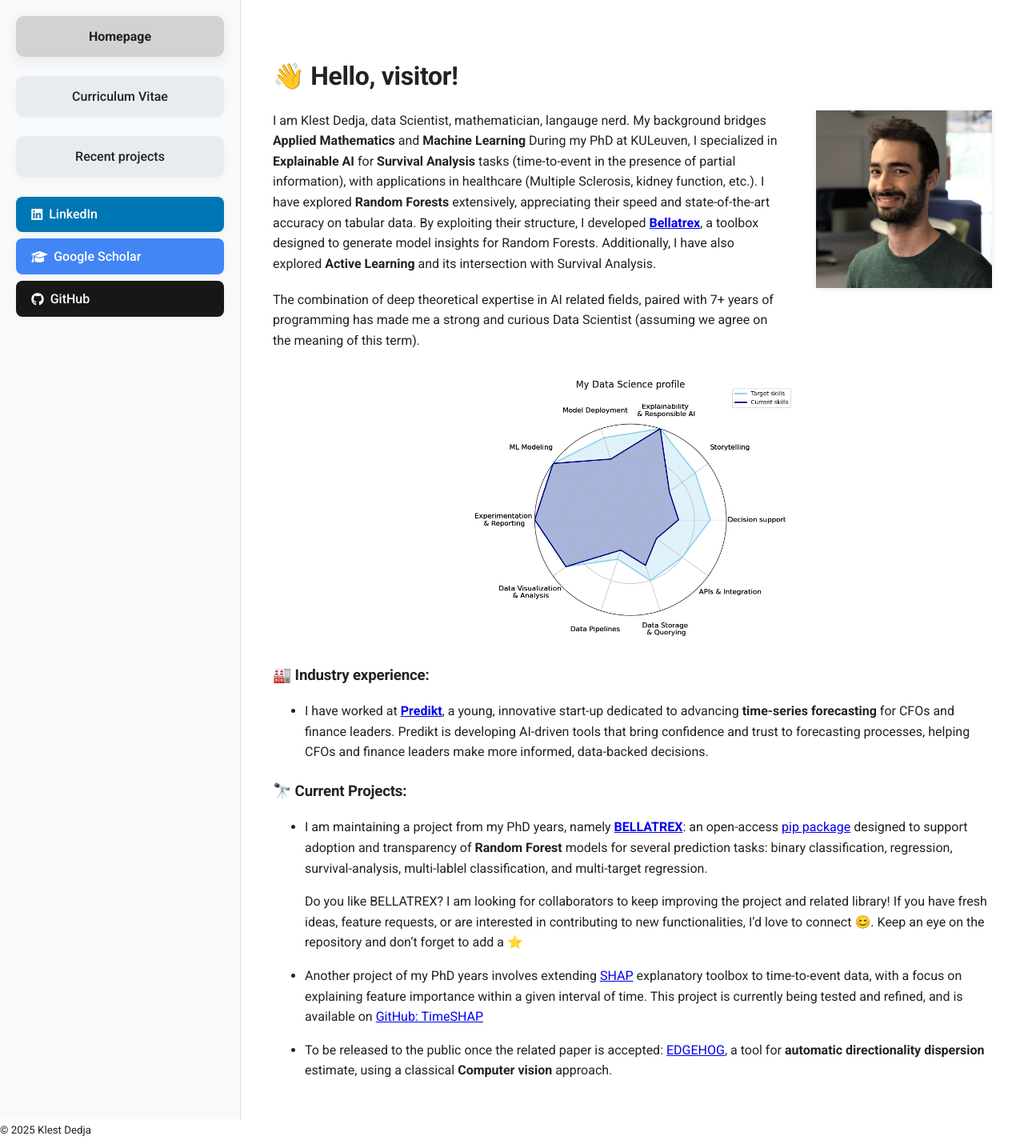
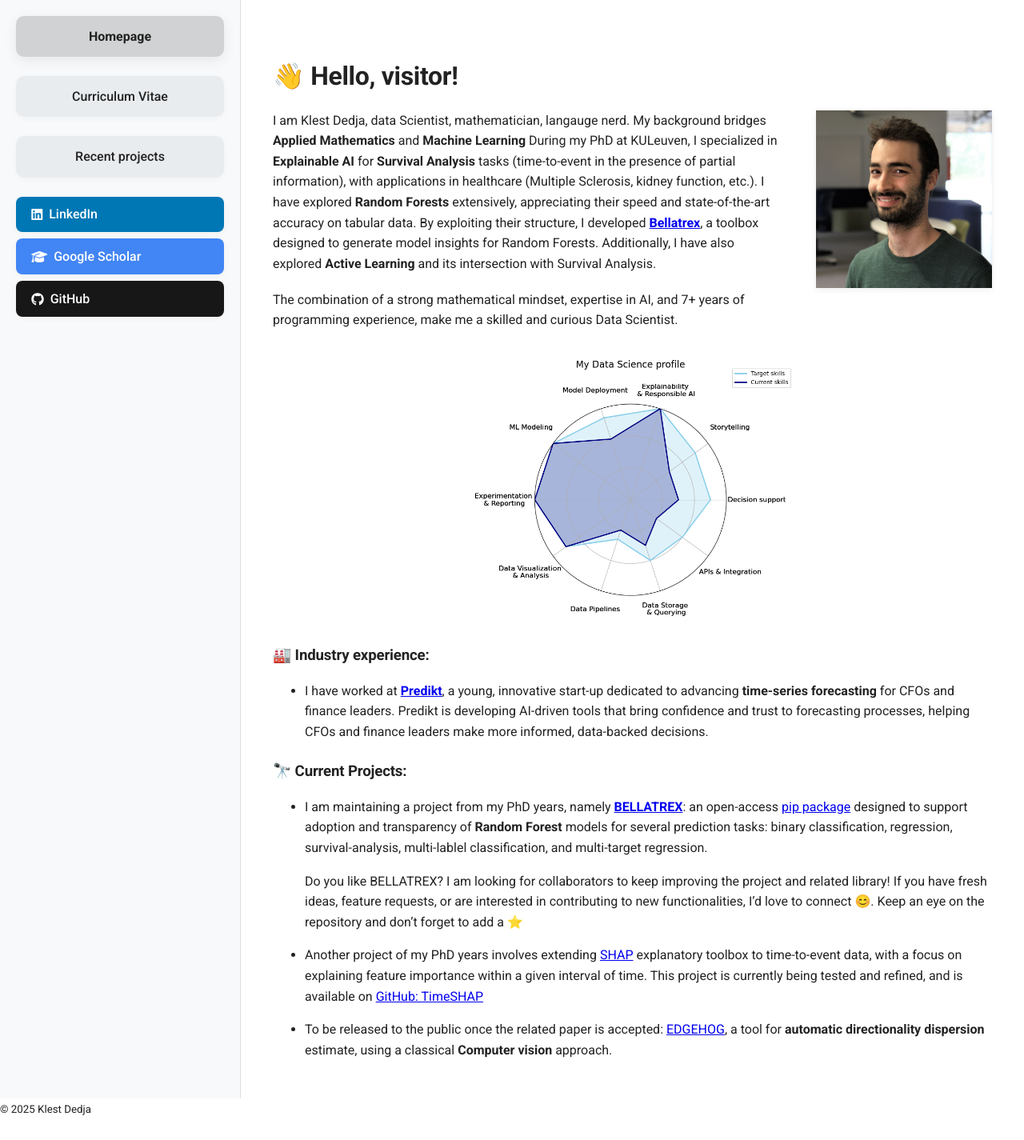
Before and after one commit to KlestDedja/klestdedja.github.io, a Jekyll site: the page built from index.md, in a window 1280 px wide. Shown: the whole page at 80% size. Built offline with Jekyll 4.4.1, drawn with Linux system fonts in a browser that asks for light colours; after the commit the page ends 1399 px from its top, so only the background shows below that.

Commit message:
editing last intro sentence

```diff
--- a/index.md
+++ b/index.md
@@ -12,7 +12,7 @@ title: "Klest Dedja's website"
   I have explored <strong>Random Forests</strong> extensively, appreciating  their speed and state-of-the-art accuracy on tabular data. By exploiting their structure, I developed <a href="https://github.com/klestdedja/bellatrex"><strong>Bellatrex</strong></a>, a toolbox designed to generate model insights for Random Forests. Additionally, I have also explored <strong>Active Learning</strong> and its intersection with Survival Analysis.<br>
 
     <p style="margin-top: 1.2em;">
-      The combination of deep theoretical expertise in AI related fields, paired with 7+ years of programming has made me a strong and curious Data Scientist (assuming we agree on the meaning of this term).
+      The combination of a strong mathematical mindset, expertise in AI, and 7+ years of programming experience, make me a skilled and curious Data Scientist.
     </p>
   </div>
   <div style="display: flex; flex-direction: column; align-items: center;">
```
